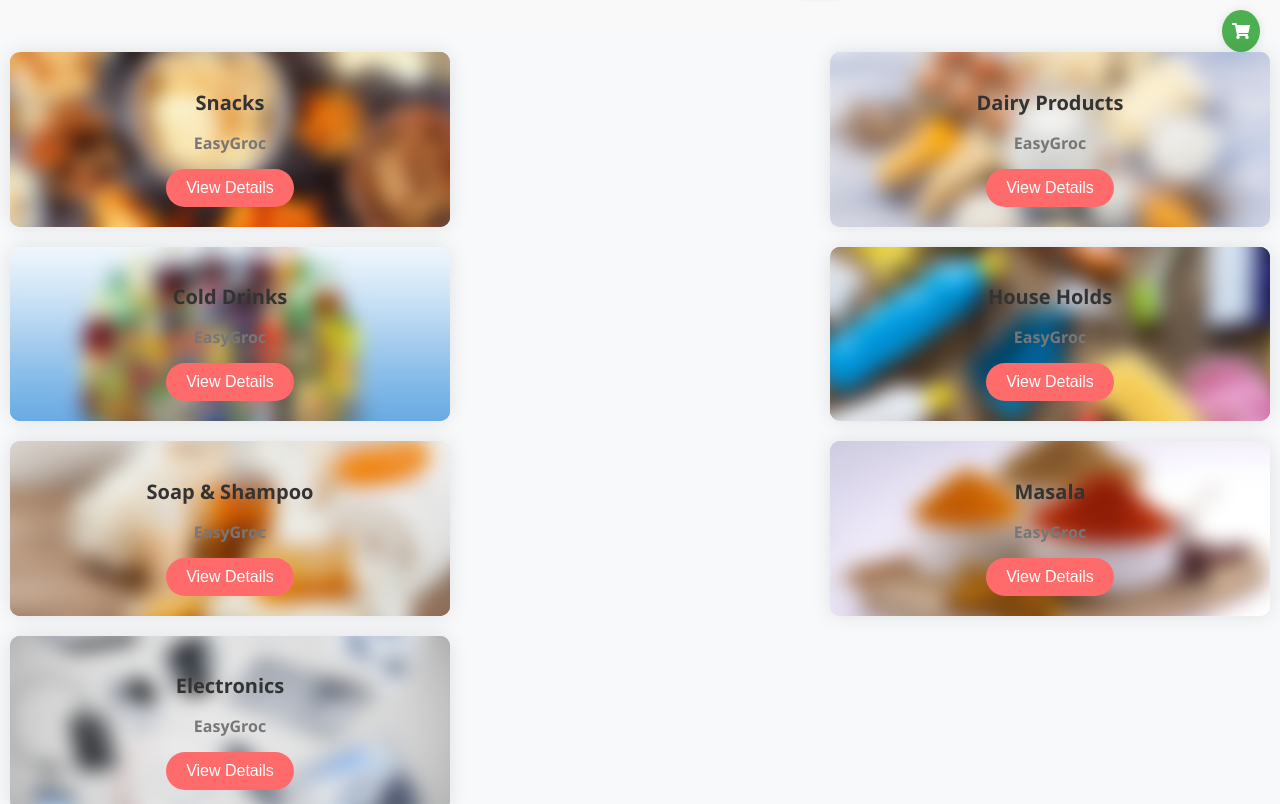
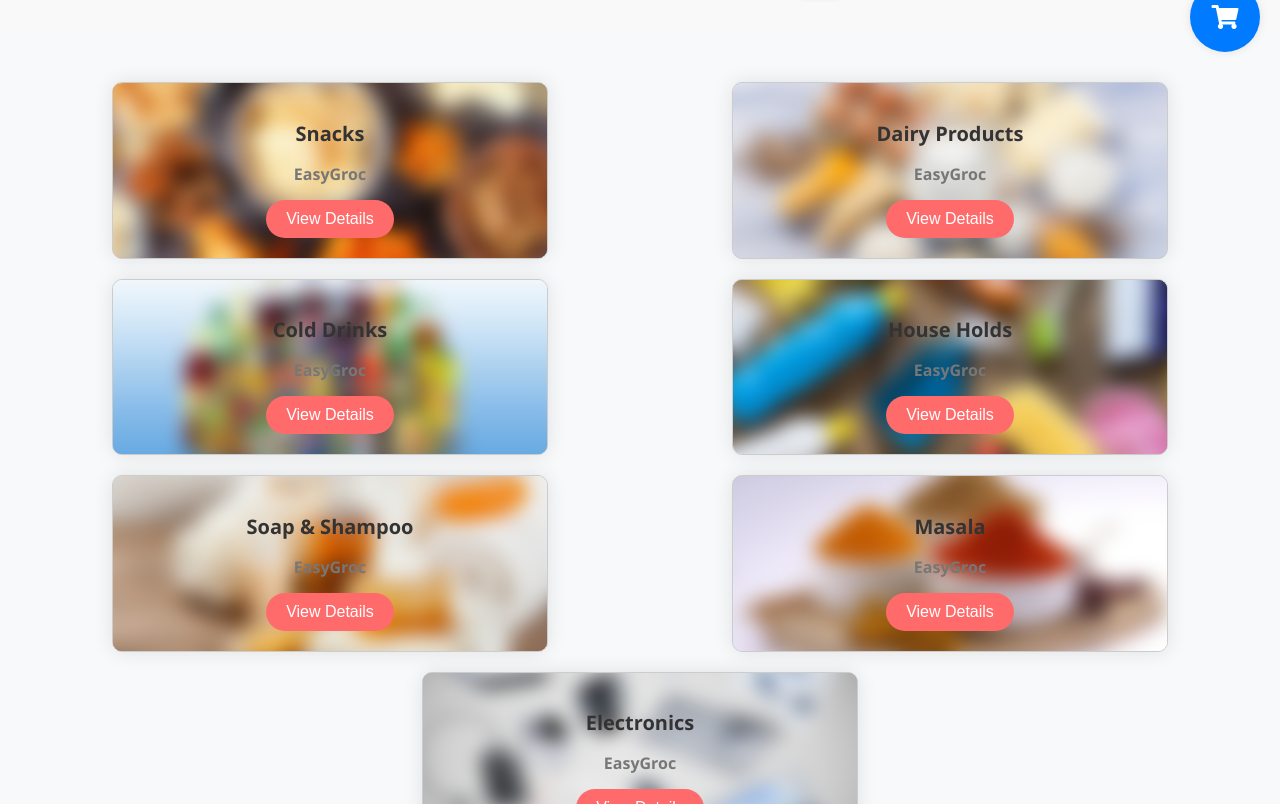
Before and after one commit to HeroBoiz98/grocz, a plain HTML site: page index.html in a window 1280 px wide. Shown: the part 728-1532 px from the top of the page. Drawn offline with Linux system fonts and the light colour scheme.

Commit message:
Update style.css

```diff
--- a/style.css
+++ b/style.css
@@ -1291,3 +1291,51 @@ body {
 .interactive-cards .card:hover {
     transform: scale(1.05);
 }
+/* Add CSS styles for interactive cards */
+.interactive-cards {
+    display: flex;
+    flex-wrap: wrap;
+    justify-content: space-around;
+    padding: 20px;
+}
+
+.card {
+    flex: 0 0 calc(33.33% - 20px);
+    max-width: calc(33.33% - 20px);
+    margin: 10px;
+    padding: 20px;
+    border: 1px solid #ccc;
+    border-radius: 10px;
+    text-align: center;
+    background-color: #f9f9f9;
+}
+
+/* Media query for responsiveness */
+@media screen and (max-width: 768px) {
+    .card {
+        flex: 0 0 calc(90% - 20px);
+        max-width: calc(90% - 20px);
+    }
+}
+/* CSS for the cart button */
+.cart-button {
+    position: fixed;
+    bottom: 20px; /* Adjust as needed */
+    right: 20px; /* Adjust as needed */
+    z-index: 9999; /* Ensure the cart button is on top */
+    background-color: #007bff;
+    color: #fff;
+    border: none;
+    border-radius: 50%;
+    width: 50px;
+    height: 50px;
+    font-size: 24px;
+    text-align: center;
+    line-height: 50px;
+    cursor: pointer;
+}
+
+/* Hover effect for the cart button */
+.cart-button:hover {
+    background-color: #0056b3;
+}
```
